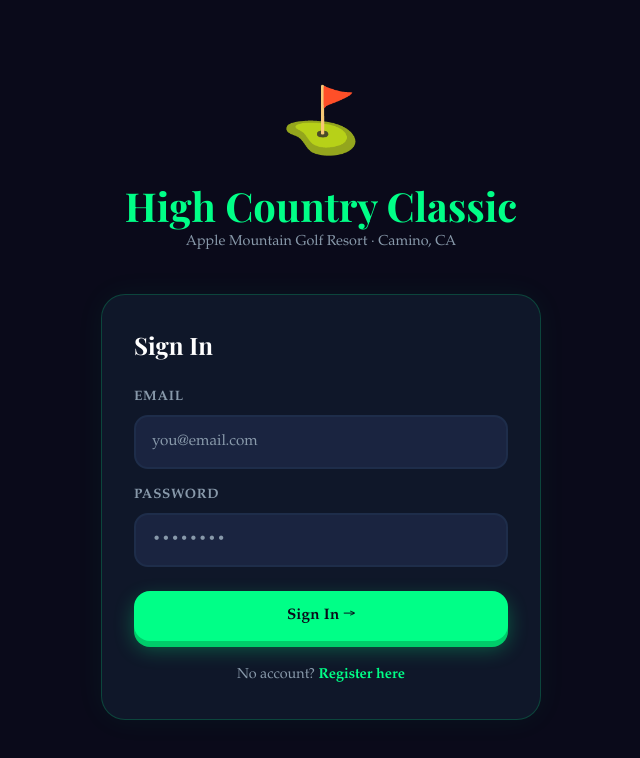
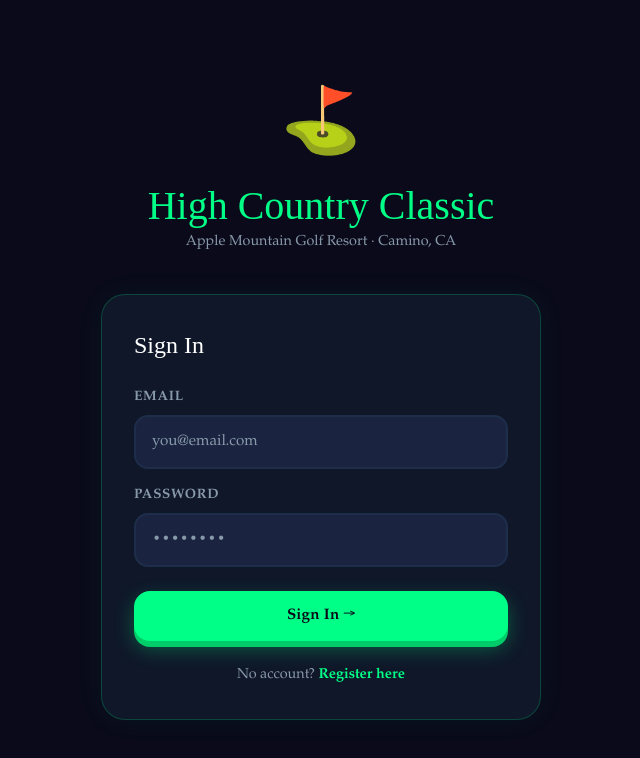
Before and after one commit to mindpumpdylan/golf-tournament-2, a Next.js app: page /login in a window 1280 px wide. Shown: the top 758 px of the page, without its empty margins (319-959 px from the left). Built offline with nearby package versions, Linux system fonts and the light colour scheme; no server answers; a web font is replaced by a local one.

Commit message:
golf font

```diff
--- a/src/app/globals.css
+++ b/src/app/globals.css
@@ -1,4 +1,9 @@
-@import url('https://fonts.googleapis.com/css2?family=Playfair+Display:wght@700;900&display=swap');
+@font-face {
+  font-family: 'Golfwinks';
+  src: url('/fonts/Golfwinks_Free.ttf') format('truetype');
+  font-weight: normal;
+  font-style: normal;
+}
 @tailwind base;
 @tailwind components;
 @tailwind utilities;
@@ -20,14 +25,14 @@
 * { box-sizing: border-box; margin: 0; padding: 0; }
 
 body {
-  font-family: 'Palatino Linotype', Palatino, 'Book Antiqua', serif;
+  font-family: 'Golfwinks', 'Palatino Linotype', Palatino, serif;
   background-color: var(--navy);
   color: var(--white);
   min-height: 100vh;
 }
 
 h1, h2, h3, h4 {
-  font-family: 'Playfair Display', Palatino, serif;
+  font-family: 'Golfwinks', serif;
 }
 
 .btn-electric {
```
Also changed, not shown: public/fonts/Golfwinks Free.ttf (added).
